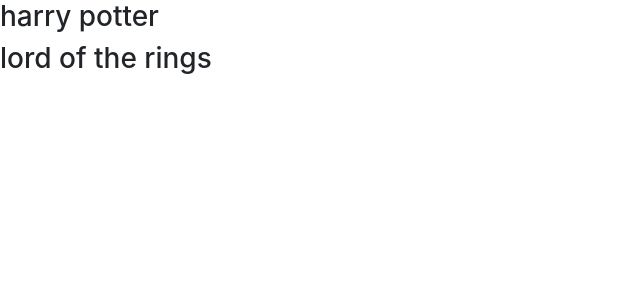
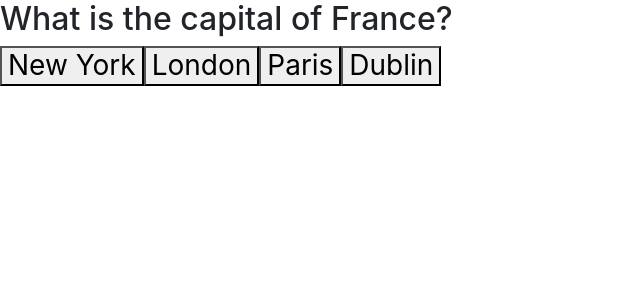
Before and after one commit to HampusJohnOlausson/react-test, a React (Create React App) app: page / in a window 1280 px wide. Shown: the top 300 px of the page, without its empty margins (0-640 px from the left). Built offline with nearby package versions, Linux system fonts and the light colour scheme.

Commit message:
simple quiz app setup

```diff
--- a/src/App.js
+++ b/src/App.js
@@ -1,14 +1,13 @@
 import React, { Component } from 'react'
 import Layout from './components/Layout'
-import { MovieProvider } from './components/MovieListContext'
 
 
 export default class App extends Component {
   render() {
     return (
-      <MovieProvider>
+      <>
         <Layout/>
-      </MovieProvider>
+      </>
     )
   }
 }
--- a/src/components/Layout.jsx
+++ b/src/components/Layout.jsx
@@ -1,10 +1,54 @@
-import React from 'react'
-import MovieList from './MovieList'
+import React, {useState} from 'react'
 
 const Layout = () => {
+
+  	const questions = [
+      {
+        questionText: "What is the capital of France?",
+        answerOptions: [
+          { answerText: "New York", isCorrect: false },
+          { answerText: "London", isCorrect: false },
+          { answerText: "Paris", isCorrect: true },
+          { answerText: "Dublin", isCorrect: false },
+        ],
+      },
+      {
+        questionText: "Who is CEO of Tesla?",
+        answerOptions: [
+          { answerText: "Jeff Bezos", isCorrect: false },
+          { answerText: "Elon Musk", isCorrect: true },
+          { answerText: "Bill Gates", isCorrect: false },
+          { answerText: "Tony Stark", isCorrect: false },
+        ],
+      },
+      {
+        questionText: "The iPhone was created by which company?",
+        answerOptions: [
+          { answerText: "Apple", isCorrect: true },
+          { answerText: "Intel", isCorrect: false },
+          { answerText: "Amazon", isCorrect: false },
+          { answerText: "Microsoft", isCorrect: false },
+        ],
+      },
+      {
+        questionText: "How many Harry Potter books are there?",
+        answerOptions: [
+          { answerText: "1", isCorrect: false },
+          { answerText: "4", isCorrect: false },
+          { answerText: "6", isCorrect: false },
+          { answerText: "7", isCorrect: true },
+        ],
+      },
+    ];
+
+    const [currentQuestion, setCurrentQuestion] = useState(0);
+
     return (
       <div>
-        <MovieList/>
+       <h2>{questions[currentQuestion].questionText}</h2>
+       <h3>{questions[0].answerOptions.map(answer => (
+         <button>{answer.answerText}</button>
+       ))}</h3>
       </div>
     );
 }
--- a/src/components/Movie.jsx
+++ /dev/null
@@ -1,11 +0,0 @@
-import React from 'react'
-
-const Movie = (props) => {
-    return (
-        <div>
-            <h3>{props.name}</h3>
-        </div>
-    )
-}
-
-export default Movie
--- a/src/components/MovieList.jsx
+++ /dev/null
@@ -1,20 +0,0 @@
-import React, { useState, useContext } from 'react'
-import Movie from './Movie'
-import {MovieContext} from './MovieListContext'
-
-const MovieList = () => {
-
-    const [movies, setMovies] = useContext(MovieContext)
-    return (
-        <div>
-
-            {
-                movies.map(movie => (
-                    <Movie key={movie.id} name={movie.name}/>
-                 ))
-            }
-        </div>
-    )
-}
-
-export default MovieList
--- a/src/components/MovieListContext.jsx
+++ /dev/null
@@ -1,25 +0,0 @@
-import React, { useState, createContext } from 'react';
-
-export const MovieContext = createContext();
-
-export const MovieProvider = (props) => {
-
-    const [movies, setMovies] = useState([
-        {
-            name: 'harry potter',
-            id: 12
-        },
-        {
-            name: 'lord of the rings',
-            id: 34
-        }
-    ])
-
-    return (
-
-        <MovieContext.Provider value={[movies, setMovies]}>
-            {props.children}
-        </MovieContext.Provider>
-
-    );
-}
```
